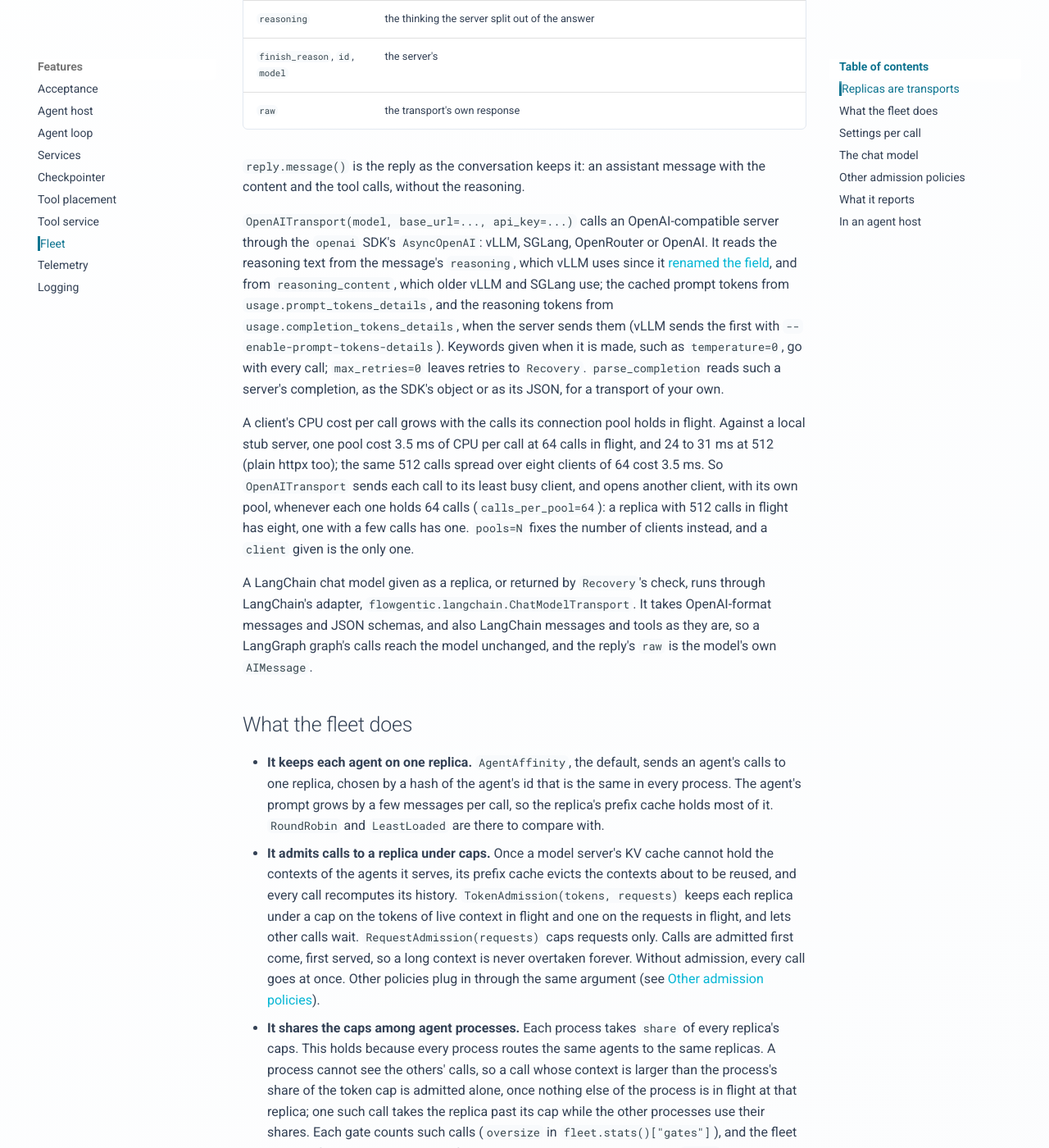
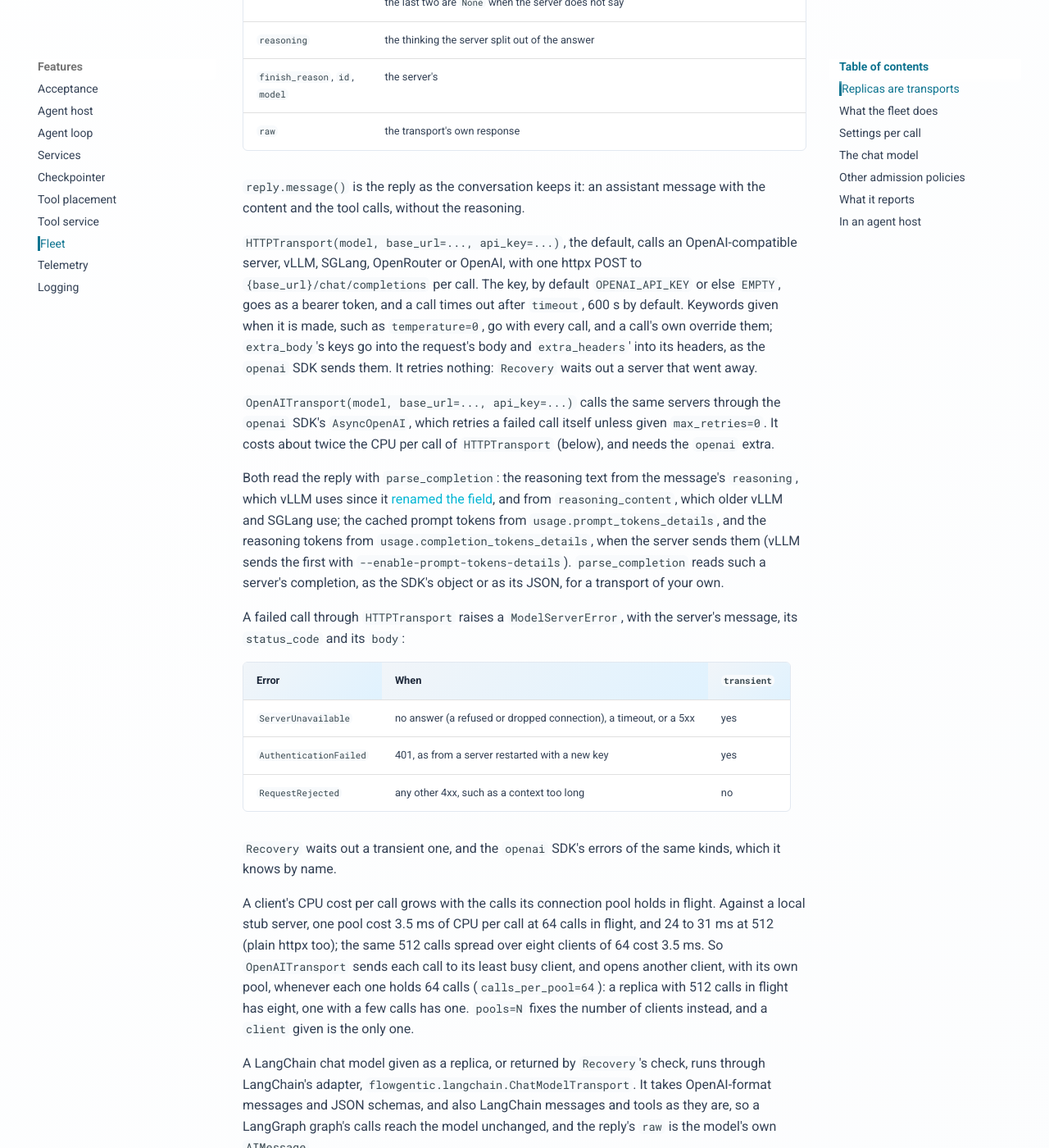
Before and after one commit to stride-research/flowgentic, an MkDocs documentation site: the page built from docs/features/fleet.md, in a window 1280 px wide and 1400 px high, scrolled down 1232 px. Shown: the whole window at 82% size. Built offline with MkDocs 1.6.1 and Material for MkDocs 9.7.7, drawn with Linux system fonts in a browser that asks for light colours; comment, search, counter and statistics services are not loaded; some of the changed text lies outside the part shown.

Commit message:
Make HTTPTransport the default transport in the docs and the example
The fleet, agent loop and agents-at-scale pages, README, the docs' home,
architecture and status pages, the example and the loop's docstring
name HTTPTransport for an OpenAI-compatible server, and OpenAITransport
as the transport over the openai SDK, in the openai extra. The fleet
page lists the errors a failed call raises and which ones Recovery
waits out. The changelog adds the transport and its errors, and the
agents extra without the SDK.

````diff
--- a/docs/features/fleet.md
+++ b/docs/features/fleet.md
@@ -6,9 +6,9 @@ chooses the replica and when the call is sent. It records each call, and
 waits out a replica whose server went away.
 
 ```python
-from flowgentic.fleet import Fleet, OpenAITransport, Recovery, TokenAdmission
+from flowgentic.fleet import Fleet, HTTPTransport, Recovery, TokenAdmission
 
-replicas = [OpenAITransport(model, base_url=url, api_key=key) for url in urls]
+replicas = [HTTPTransport(model, base_url=url, api_key=key) for url in urls]
 fleet = Fleet(
     replicas,
     admission=TokenAdmission(tokens=200_000, requests=96),
@@ -21,9 +21,10 @@ reply = await fleet.ainvoke(agent_id, messages, tools=schemas)   # a Reply
 chat = fleet.chat_model().bind_tools(tools)                       # a LangChain chat model
 ```
 
-`flowgentic.fleet` needs no extra. `OpenAITransport` needs the `openai` extra;
-LangChain chat models as replicas, and `chat_model()`, need the `langgraph`
-extra.
+`flowgentic.fleet` needs no extra, and neither does its default transport,
+`HTTPTransport`: httpx is one of Flowgentic's own dependencies.
+`OpenAITransport` needs the `openai` extra; LangChain chat models as
+replicas, and `chat_model()`, need the `langgraph` extra.
 
 ## Replicas are transports
 
@@ -51,17 +52,42 @@ tools' JSON schemas and the call's own keywords (`max_tokens`, `extra_body`,
 `reply.message()` is the reply as the conversation keeps it: an assistant
 message with the content and the tool calls, without the reasoning.
 
-`OpenAITransport(model, base_url=..., api_key=...)` calls an OpenAI-compatible
-server through the `openai` SDK's `AsyncOpenAI`: vLLM, SGLang, OpenRouter or
-OpenAI. It reads the reasoning text from the message's `reasoning`, which vLLM
-uses since it [renamed the field](https://docs.vllm.ai/en/latest/features/reasoning_outputs/),
-and from `reasoning_content`, which older vLLM and SGLang use; the cached
-prompt tokens from `usage.prompt_tokens_details`, and the reasoning tokens
-from `usage.completion_tokens_details`, when the server sends them (vLLM sends
-the first with `--enable-prompt-tokens-details`). Keywords given when it is
-made, such as `temperature=0`, go with every call; `max_retries=0` leaves
-retries to `Recovery`. `parse_completion` reads such a server's completion,
-as the SDK's object or as its JSON, for a transport of your own.
+`HTTPTransport(model, base_url=..., api_key=...)`, the default, calls an
+OpenAI-compatible server, vLLM, SGLang, OpenRouter or OpenAI, with one httpx
+POST to `{base_url}/chat/completions` per call. The key, by default
+`OPENAI_API_KEY` or else `EMPTY`, goes as a bearer token, and a call times out
+after `timeout`, 600 s by default. Keywords given when it is made, such as
+`temperature=0`, go with every call, and a call's own override them;
+`extra_body`'s keys go into the request's body and `extra_headers`' into its
+headers, as the `openai` SDK sends them. It retries nothing: `Recovery` waits
+out a server that went away.
+
+`OpenAITransport(model, base_url=..., api_key=...)` calls the same servers
+through the `openai` SDK's `AsyncOpenAI`, which retries a failed call itself
+unless given `max_retries=0`. It costs about twice the CPU per call of
+`HTTPTransport` (below), and needs the `openai` extra.
+
+Both read the reply with `parse_completion`: the reasoning text from the
+message's `reasoning`, which vLLM uses since it [renamed the
+field](https://docs.vllm.ai/en/latest/features/reasoning_outputs/), and from
+`reasoning_content`, which older vLLM and SGLang use; the cached prompt tokens
+from `usage.prompt_tokens_details`, and the reasoning tokens from
+`usage.completion_tokens_details`, when the server sends them (vLLM sends the
+first with `--enable-prompt-tokens-details`). `parse_completion` reads such a
+server's completion, as the SDK's object or as its JSON, for a transport of
+your own.
+
+A failed call through `HTTPTransport` raises a `ModelServerError`, with the
+server's message, its `status_code` and its `body`:
+
+| Error | When | `transient` |
+| --- | --- | --- |
+| `ServerUnavailable` | no answer (a refused or dropped connection), a timeout, or a 5xx | yes |
+| `AuthenticationFailed` | 401, as from a server restarted with a new key | yes |
+| `RequestRejected` | any other 4xx, such as a context too long | no |
+
+`Recovery` waits out a transient one, and the `openai` SDK's errors of the same
+kinds, which it knows by name.
 
 A client's CPU cost per call grows with the calls its connection pool holds
 in flight. Against a local stub server, one pool cost 3.5 ms of CPU per call
@@ -107,7 +133,8 @@ unchanged, and the reply's `raw` is the model's own `AIMessage`.
   context fits in one share.
 - **It waits out a server that went away.** With `Recovery(check)`, a call
   that fails because its server is down, restarting or overloaded (a
-  connection error, a timeout, a 5xx, or a 401 after a new key) gives up its
+  connection error, a timeout, a 5xx, or a 401 after a new key: a transient
+  `ModelServerError`, or the `openai` SDK's error of that kind) gives up its
   place, waits for the replica to come back, and is sent again. Other errors
   fail at once.
 
@@ -135,7 +162,7 @@ async def check(i: int):
     url, key = read_endpoint(i)            # the application's: where replica i serves now
     if not await healthy(url):             # for example, GET /health with its own timeout
         return None
-    return OpenAITransport(model, base_url=url, api_key=key)
+    return HTTPTransport(model, base_url=url, api_key=key)
 
 fleet = Fleet(replicas, recovery=Recovery(check, outage_s=1_800, poll_s=5))
 ```
````
Also changed, not shown: CHANGELOG.md (+24 -11 lines), README.md (+1 -1 lines), docs/architecture.md (+1 -1 lines), docs/features/agent-loop.md (+9 -8 lines), docs/guides/agents-at-scale.md (+4 -4 lines), docs/index.md (+1 -1 lines), docs/status.md (+10 -7 lines), 3 other files.
